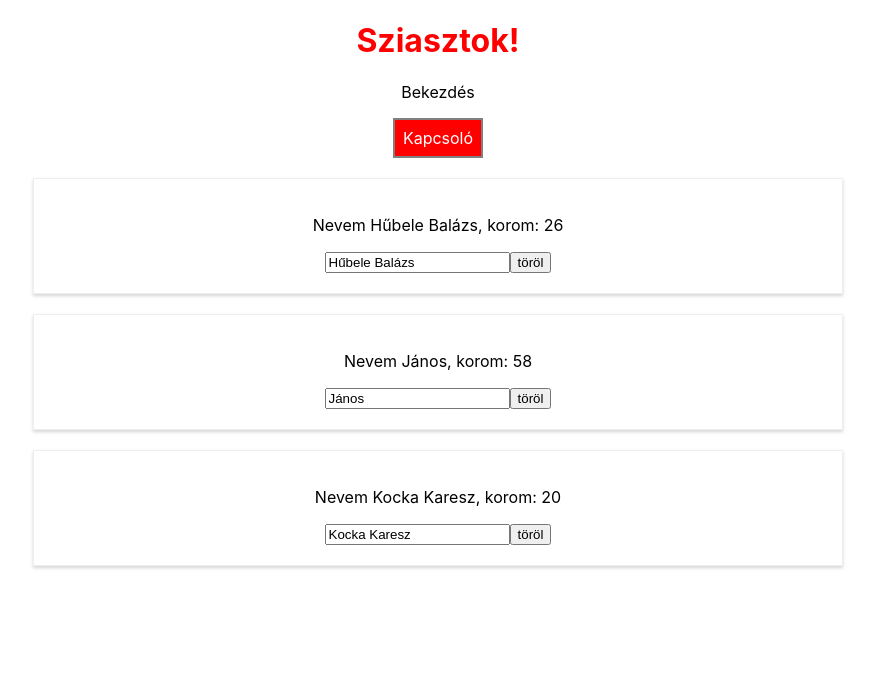
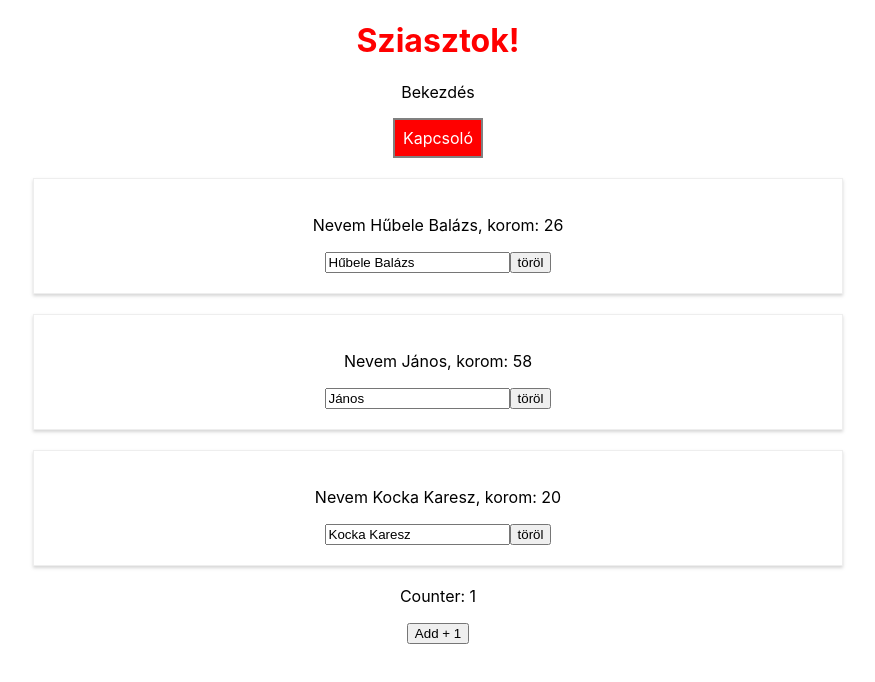
Before and after one commit to sumegizoltan73/react-training, a React (Create React App) app in the folder my-react/: page / in a window 1280 px wide. Shown: the top 682 px of the page, without its empty margins (202-1077 px from the left). Built offline with nearby package versions, Linux system fonts and the light colour scheme.

Commit message:
useState

```diff
--- a/my-react/src/App.js
+++ b/my-react/src/App.js
@@ -1,6 +1,7 @@
 import React, {Component} from 'react';
 //import React, {useState} from 'react';
 import Person from './Person/Person';
+import Awesome from './Awesome/Awesome';
 import './App.css';
 
 
@@ -99,6 +100,7 @@ class App extends Component {
 
         {persons}
 
+        <Awesome init="1"/>
       </div>
     );
 
--- /dev/null
+++ b/my-react/src/Awesome/Awesome.js
@@ -0,0 +1,21 @@
+import React, { useState } from "react";
+
+const Awesome = (props) => {
+
+    const [ counter, setCounter ] = useState(parseInt(props.init));
+
+    const incrementCounter = () => {
+        setCounter(counter + 1);
+    };
+
+    return(
+        <div>
+            <p>Counter: {counter}</p>
+            <button onClick={incrementCounter} type="button">
+                Add + 1
+            </button>
+        </div>
+    );
+}
+
+export default Awesome;
```
